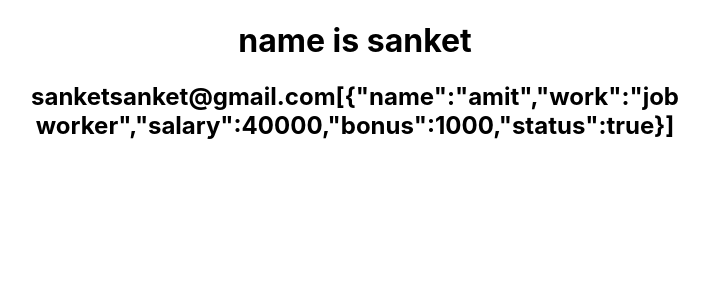
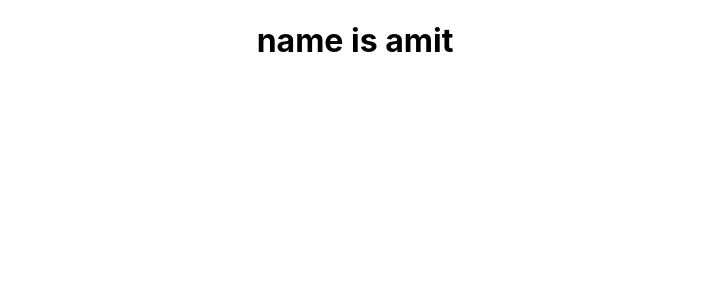
Before and after one commit to sanket0083/main, a React (Create React App) app: page / in a window 1280 px wide. Shown: the top 300 px of the page, without its empty margins (285-994 px from the left). Built offline with nearby package versions, Linux system fonts and the light colour scheme.

Commit message:
class com

```diff
--- a/src/App.js
+++ b/src/App.js
@@ -1,5 +1,6 @@
 import './App.css';
 import Header from "./component/Header";
+
 
 function App() {
 
@@ -7,23 +8,16 @@ function App() {
     {
       name: "amit",
       work: "job worker",
-      salary: 40000,
+      salary: "40000",
       bonus: 1000,
       status: true
     },
   ]
 
-  let stdname = "sanket";
-  let stdemail = "sanket@gmail.com";
-  let stdpass = "1234";
-
-
   return (
     <div className="App">
       <Header EmployeeData={EmployeeData}
-      name={stdname}
-      email={stdemail}
-      pass={stdpass}
+
       />
 
     </div>
--- a/src/component/Header.js
+++ b/src/component/Header.js
@@ -2,25 +2,10 @@ import React from 'react'
 import Home from './Home'
 
 const Header = (props) => {
-    // console.log(props.EmployeeData);
+
     return (
         <div>
-            <Home value={props.name} />
-           <h2>{props.name}
-                {props.email}
-            {JSON.stringify(props.EmployeeData)}
-           </h2>
-
-            {
-                props.EmployeeData.map((i) => {
-                    return (
-                        <div>
-                        </div>
-
-
-                    )
-                })
-            }
+            <Home value={props.EmployeeData} />
         </div>
     )
 }
--- a/src/component/Home.js
+++ b/src/component/Home.js
@@ -2,9 +2,10 @@ import React, { Component } from 'react'
 
 export default class Home extends Component {
     render() {
+
         return (
             <div>
-        <h1>name is {this.props.value}</h1>
+                <h1>name is {this.props.value[0].name}</h1>
             </div>
         )
     }
```
Lines whose indentation alone changed are shown as unchanged.
